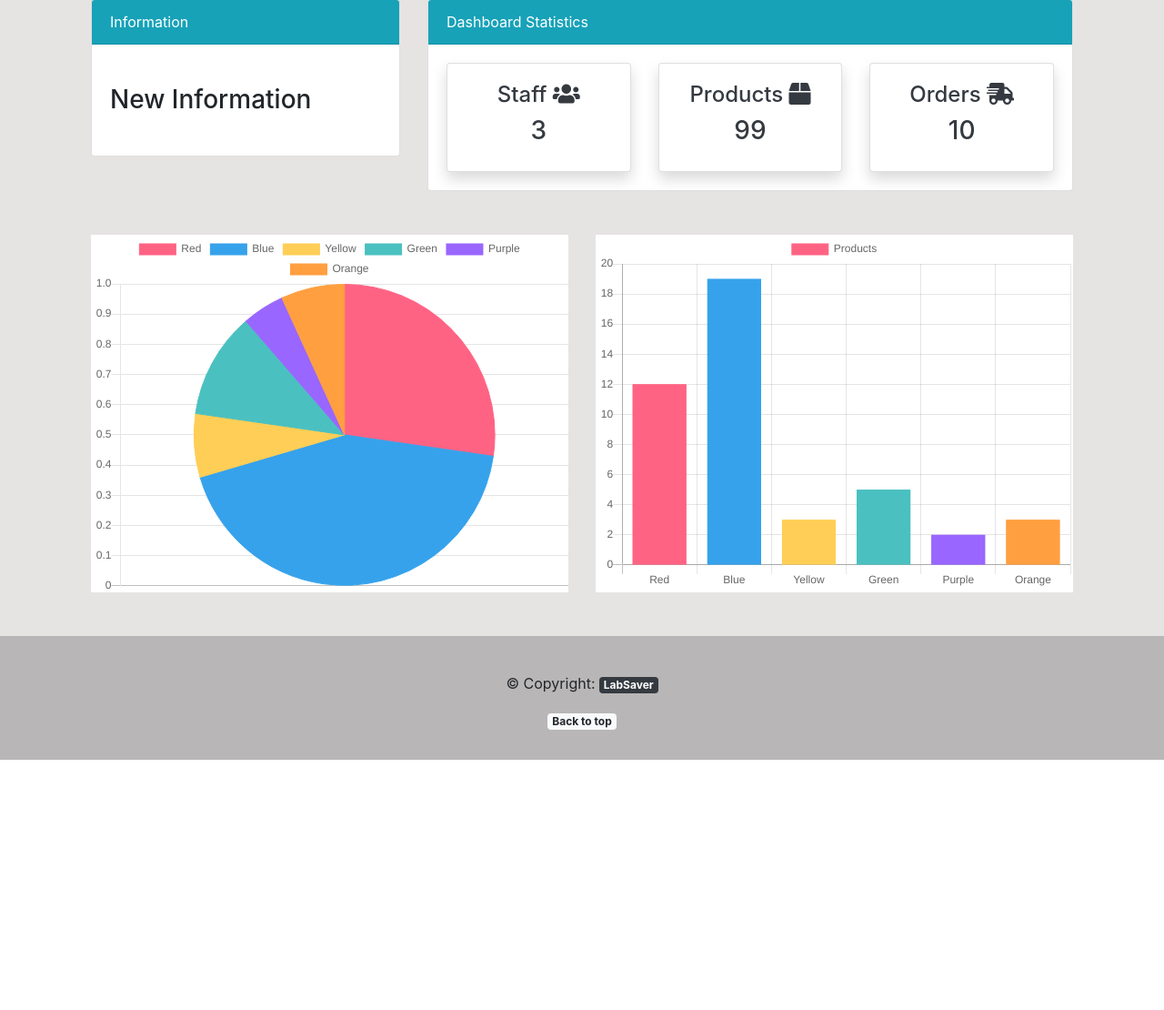
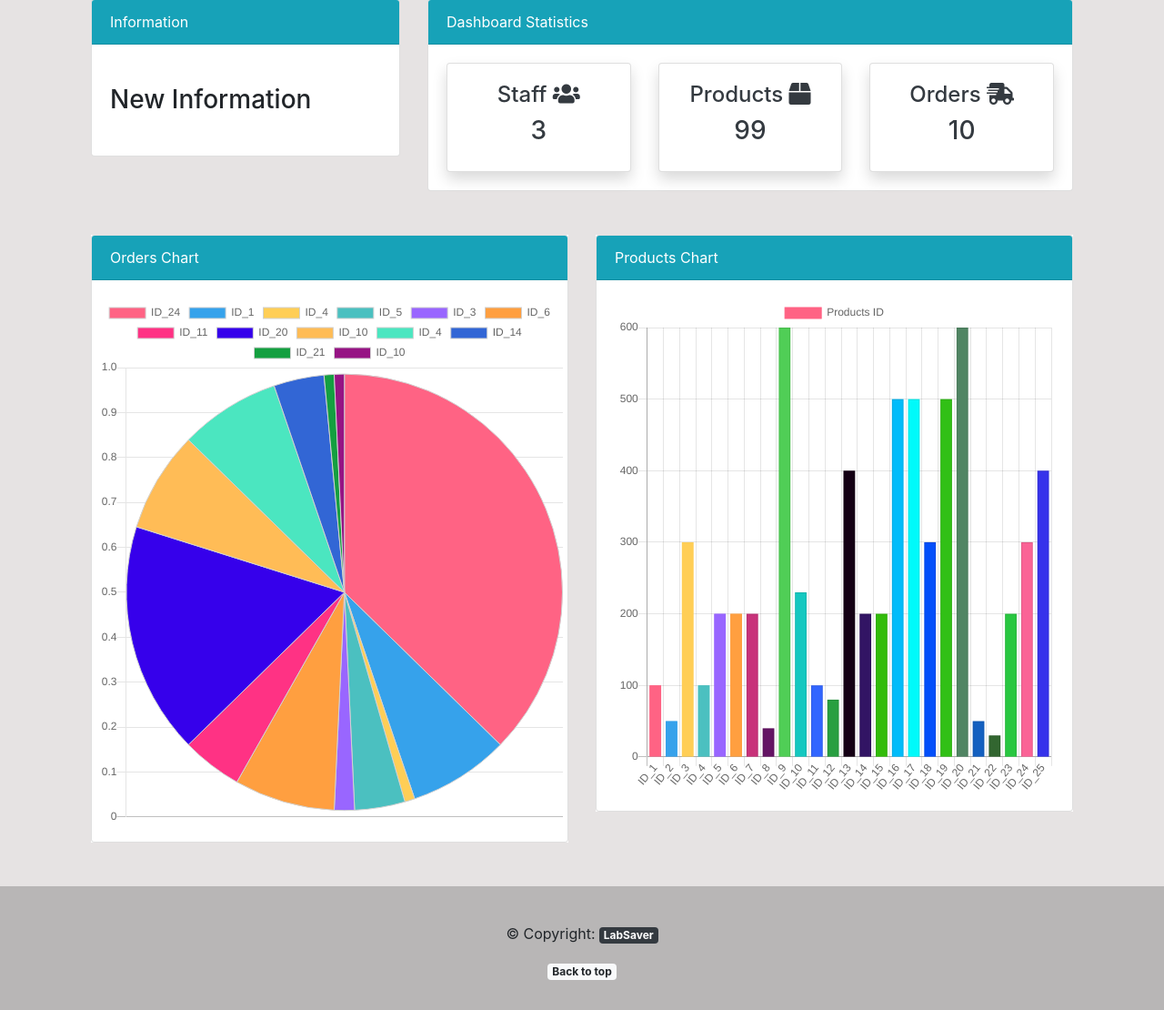
Before and after one commit to y94836sl/Best_Price_For_Science_Lab, a Django app: page /inventory/ in a window 1280 px wide. Shown: the part 81-1191 px from the top of the page at 91% size. Before the commit the page ends 916 px from the top, so only its background shows below. Run offline with Django 4.2, Linux system fonts and the light colour scheme; a user stored in the database is signed in; data comes from the database, SQL or seed files in the repository; both versions use the stored data as it was after the commit.

Commit message:
Update dashboard chart

```diff
--- a/inventory/views.py
+++ b/inventory/views.py
@@ -10,9 +10,14 @@ from django.contrib import messages
 
 
 # Create your views here.
+
+# ------------------------------------------
+# --------------- Dashboard ----------------
+# ------------------------------------------
 @login_required(login_url = 'login')
 def DashboardView(request):
 	orders = Order.objects.all()
+	products = Product.objects.all()
 
 	if request.method == 'POST':
 		form = OrderForm(request.POST)
@@ -27,6 +32,7 @@ def DashboardView(request):
 	context = {
 		'form': form,
 		'orders': orders,
+		'products': products,
 	}
 	return render(request, 'dashboard/dashboard.html', context)
 
--- a/templates/dashboard/dashboard.html
+++ b/templates/dashboard/dashboard.html
@@ -11,35 +11,67 @@
   <div class="row my-5">
     <div class="col-md-6">
       <div class="bg-white">
-        <canvas id="myChart1" width="400" height="300"></canvas>
+
+        <!---------------------- Order Chart ---------------------->
+        <div class="card">
+          <div class="card-header bg-info text-white">
+            Orders Chart
+          </div>
+          <div class="card-body">
+            <div class="row">
+
+              <canvas id="myChart1" width="400" height="450"></canvas>
               <script>
                 var ctx = document.getElementById('myChart1').getContext('2d');
                 var myChart1 = new Chart(ctx, {
                   type: 'pie',
                   data: {
-              labels: ['Red', 'Blue', 'Yellow', 'Green', 'Purple', 'Orange'],
+                    labels: [{% for order in orders %} 'ID_{{ order.product.id }}', {% endfor %} ],
                     datasets: [{
-                label: 'Products',
-                data: [12, 19, 3, 5, 2, 3],
+                      label: 'Orders',
+                      data: [{% for order in orders %} {{ order.order_quantity }}, {% endfor %} ],
                       backgroundColor: [
                         'rgba(255, 99, 132, 1)',
                         'rgba(54, 162, 235, 1)',
                         'rgba(255, 206, 86, 1)',
                         'rgba(75, 192, 192, 1)',
                         'rgba(153, 102, 255, 1)',
-                  'rgba(255, 159, 64, 1)'
+                        'rgba(255, 159, 64, 1)',
+
+                        'rgba(255, 50, 132, 1)',
+                        'rgba(54, 0, 235, 1)',
+                        'rgba(255, 188, 86, 1)',
+                        'rgba(75, 230, 192, 1)',
+                        'rgba(50, 102, 213, 1)',
+                        'rgba(20, 159, 64, 1)',
+
+                        'rgba(150, 20, 132, 1)',
+                        'rgba(54, 162, 100, 1)',
+                        'rgba(0, 66, 86, 1)',
+                        'rgba(75, 2, 192, 1)',
+                        'rgba(153, 208, 77, 1)',
+                        'rgba(0, 255, 0, 1)'
                       ],
                       borderColor: [
-                  'rgba(255, 99, 132, 1)',
-                  'rgba(54, 162, 235, 1)',
-                  'rgba(255, 206, 86, 1)',
-                  'rgba(75, 192, 192, 1)',
-                  'rgba(153, 102, 255, 1)',
-                  'rgba(255, 159, 64, 1)'
-                ],
-                borderWidth: 1
-              }]
-            },
+                        'rgba(209, 209, 209, 1)',
+                        'rgba(209, 209, 209, 1)',
+                        'rgba(209, 209, 209, 1)',
+                        'rgba(209, 209, 209, 1)',
+                        'rgba(209, 209, 209, 1)',
+
+                        'rgba(209, 209, 209, 1)',
+                        'rgba(209, 209, 209, 1)',
+                        'rgba(209, 209, 209, 1)',
+                        'rgba(209, 209, 209, 1)',
+                        'rgba(209, 209, 209, 1)',
+
+                        'rgba(209, 209, 209, 1)',
+                        'rgba(209, 209, 209, 1)',
+                        'rgba(209, 209, 209, 1)',
+                        'rgba(209, 209, 209, 1)',
+                        'rgba(209, 209, 209, 1)', ],
+
+                      borderWidth: 1 }] },
                       options: {
                         scales: {
                           yAxes: [{
@@ -53,25 +85,66 @@
                   </script>
                 </div>
               </div>
+
+            </div>
+          </div>
+        </div>
+        <!---------------------- Order Chart ---------------------->
+
+        <!---------------------- Product Chart ---------------------->
         <div class="col-md-6">
           <div class="bg-white">
-        <canvas id="myChart" width="400" height="300"></canvas>
+
+            <div class="card">
+              <div class="card-header bg-info text-white">
+                Products Chart
+              </div>
+              <div class="card-body">
+
+                <canvas id="myChart" width="400" height="450"></canvas>
                 <script>
                   var ctx = document.getElementById('myChart').getContext('2d');
                   var myChart = new Chart(ctx, {
                     type: 'bar',
                     data: {
-              labels: ['Red', 'Blue', 'Yellow', 'Green', 'Purple', 'Orange'],
+                      labels: [{% for product in products %} 'ID_{{ product.id}}' ,{% endfor %}],
                       datasets: [{
-                label: 'Products',
-                data: [12, 19, 3, 5, 2, 3],
+                        label: 'Products ID',
+                        data: [{% for product in products %} {{ product.quantity}} ,{% endfor %}],
                         backgroundColor: [
                           'rgba(255, 99, 132, 1)',
                           'rgba(54, 162, 235, 1)',
                           'rgba(255, 206, 86, 1)',
                           'rgba(75, 192, 192, 1)',
                           'rgba(153, 102, 255, 1)',
-                  'rgba(255, 159, 64, 1)'
+                          'rgba(255, 159, 64, 1)',
+
+                          'rgba(200, 50, 122, 1)',
+                          'rgba(100, 20, 100, 1)',
+                          'rgba(80, 206, 86, 1)',
+                          'rgba(20, 200, 192, 1)',
+                          'rgba(50, 102, 255, 1)',
+                          'rgba(40, 159, 64, 1)',
+
+                          'rgba(20, 0, 20, 1)',
+                          'rgba(50, 20, 100, 1)',
+                          'rgba(50, 188, 10, 1)',
+                          'rgba(0, 188, 250, 1)',
+                          'rgba(0, 250, 250, 1)',
+
+                          'rgba(2, 79, 250, 1)',
+                          'rgba(49, 192, 22, 1)',
+                          'rgba(80, 133, 99, 1)',
+                          'rgba(20, 96, 192, 1)',
+                          'rgba(50, 102, 48, 1)',
+                          'rgba(40, 199, 64, 1)',
+
+                          'rgba(250, 99, 150, 1)',
+                          'rgba(54, 50, 235, 1)',
+                          'rgba(255, 180, 86, 1)',
+                          'rgba(75, 100, 192, 1)',
+                          'rgba(153, 102, 200, 1)',
+                          'rgba(255, 180, 64, 1)',
                         ],
                         borderColor: [
                           'rgba(255, 99, 132, 1)',
@@ -99,6 +172,10 @@
             </div>
           </div>
         </div>
+        <!---------------------- Product Chart ---------------------->
+
+  </div>
+</div>
 <!--End Graphs-->
 
 <!--Display staff page for non-admin user-->
```
Also changed, not shown: db.sqlite3. Lines whose indentation alone changed are shown as unchanged.
